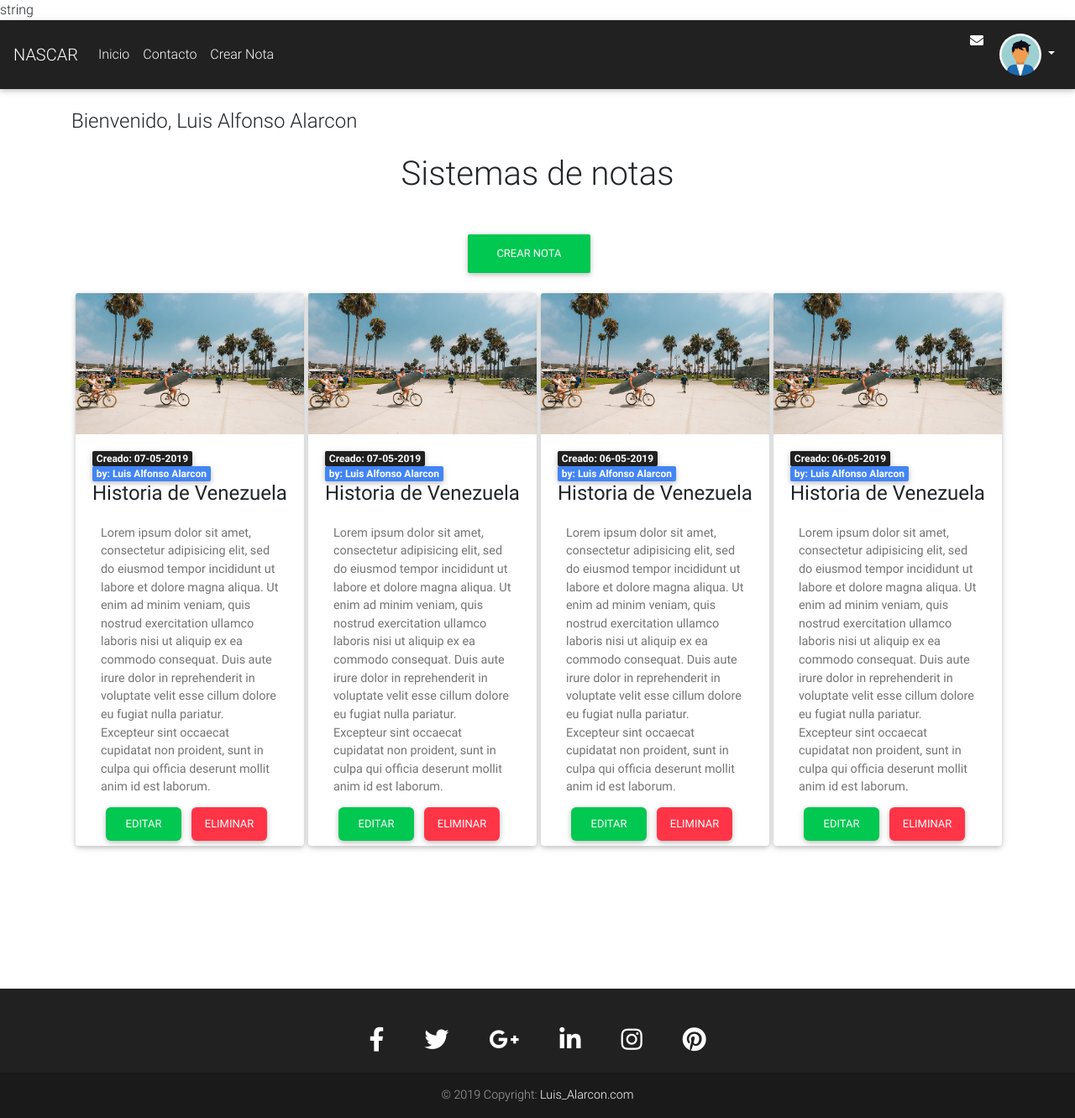
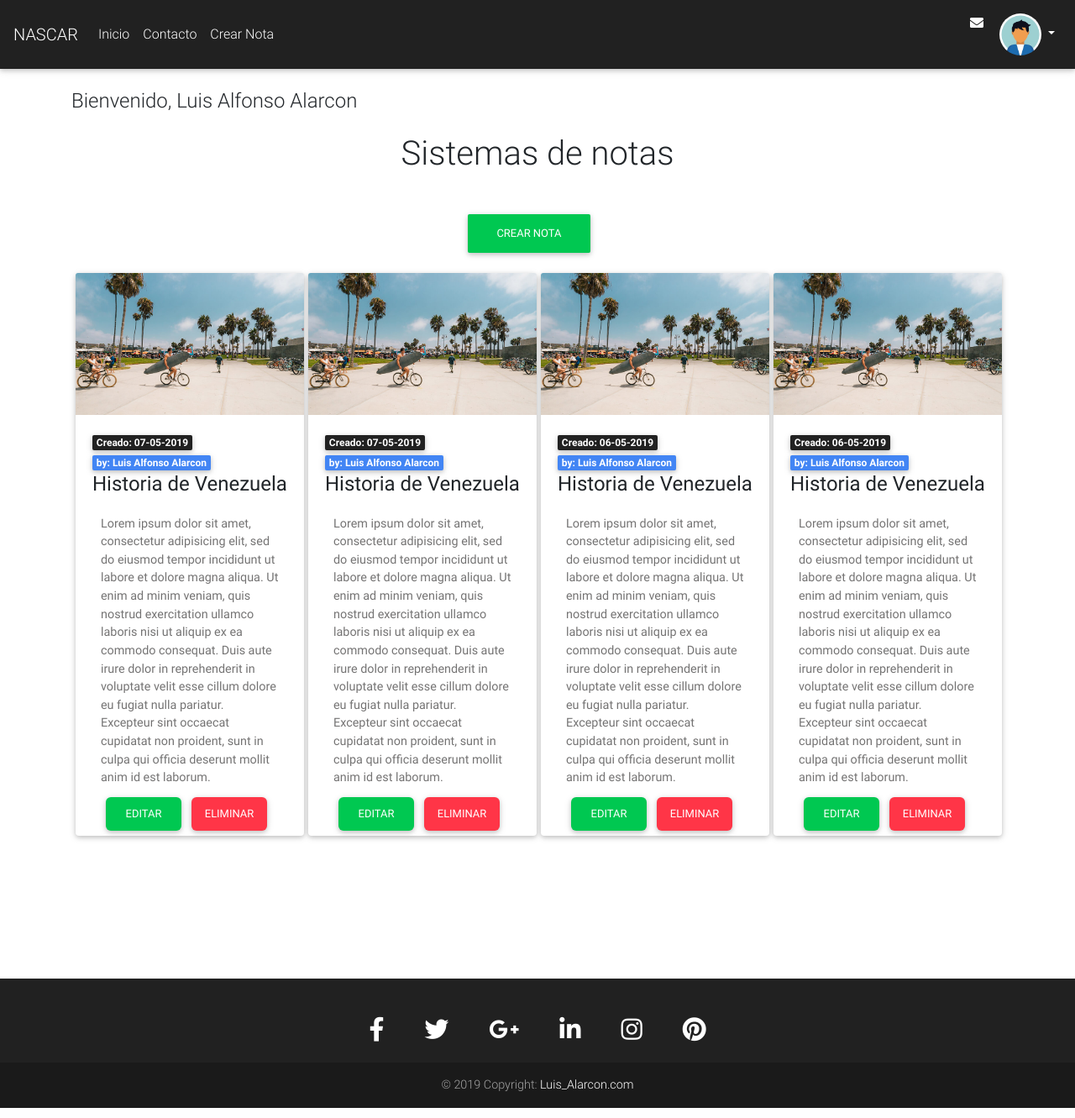
Before and after one commit to alfonso2254/NASCAR, a PHP site: page /dashboard.php in a window 1280 px wide. Shown: the whole page at 84% size. Run offline with PHP 8.4, Linux system fonts and the light colour scheme; a user stored in the database is signed in; data comes from the database, SQL or seed files in the repository; some libraries are stand-ins or nearby versions.

Commit message:
Update head.php

```diff
--- a/head.php
+++ b/head.php
@@ -10,8 +10,6 @@ $usuario_id = $_SESSION['id'];
   </script>';
   die();
 }
-echo "string";
-
   ?>
 
 <!DOCTYPE html>
```
